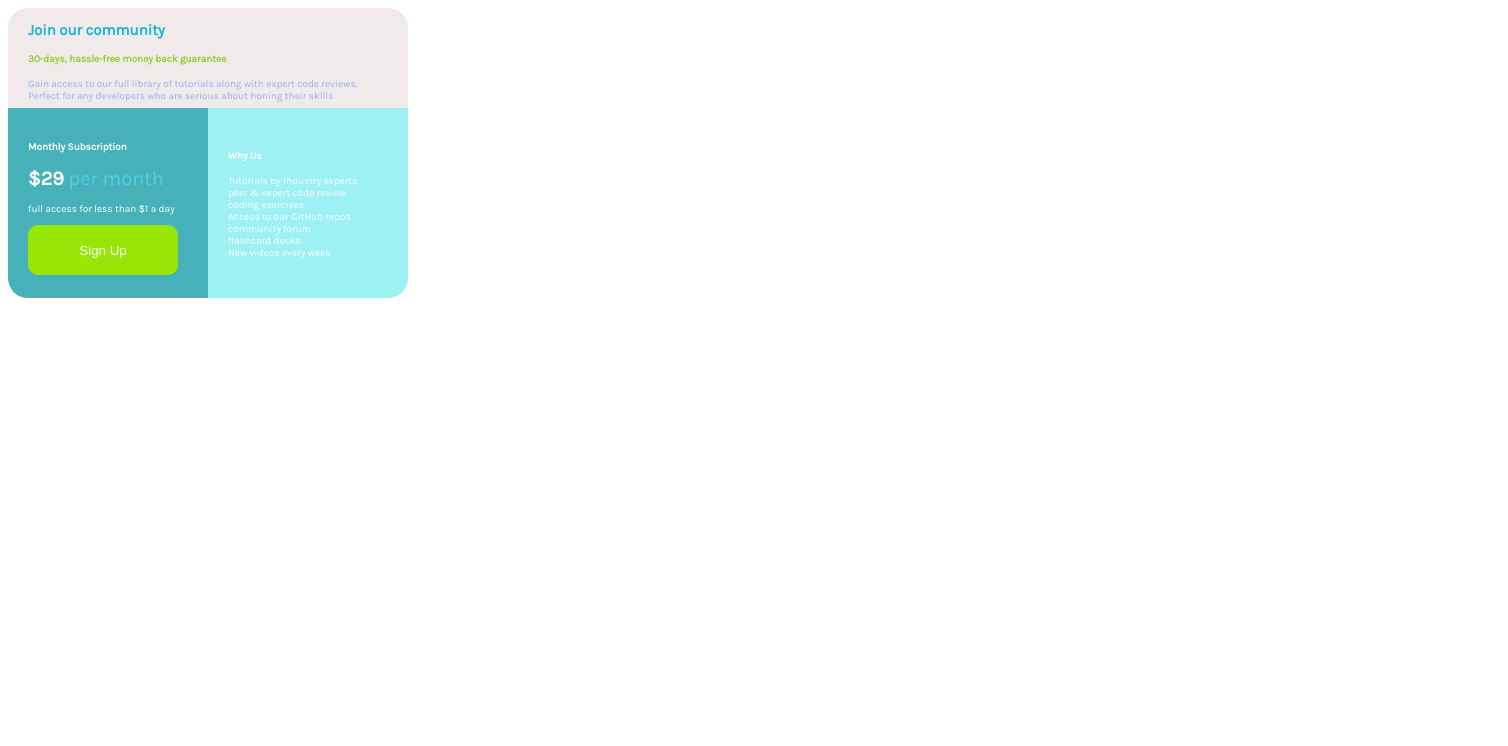
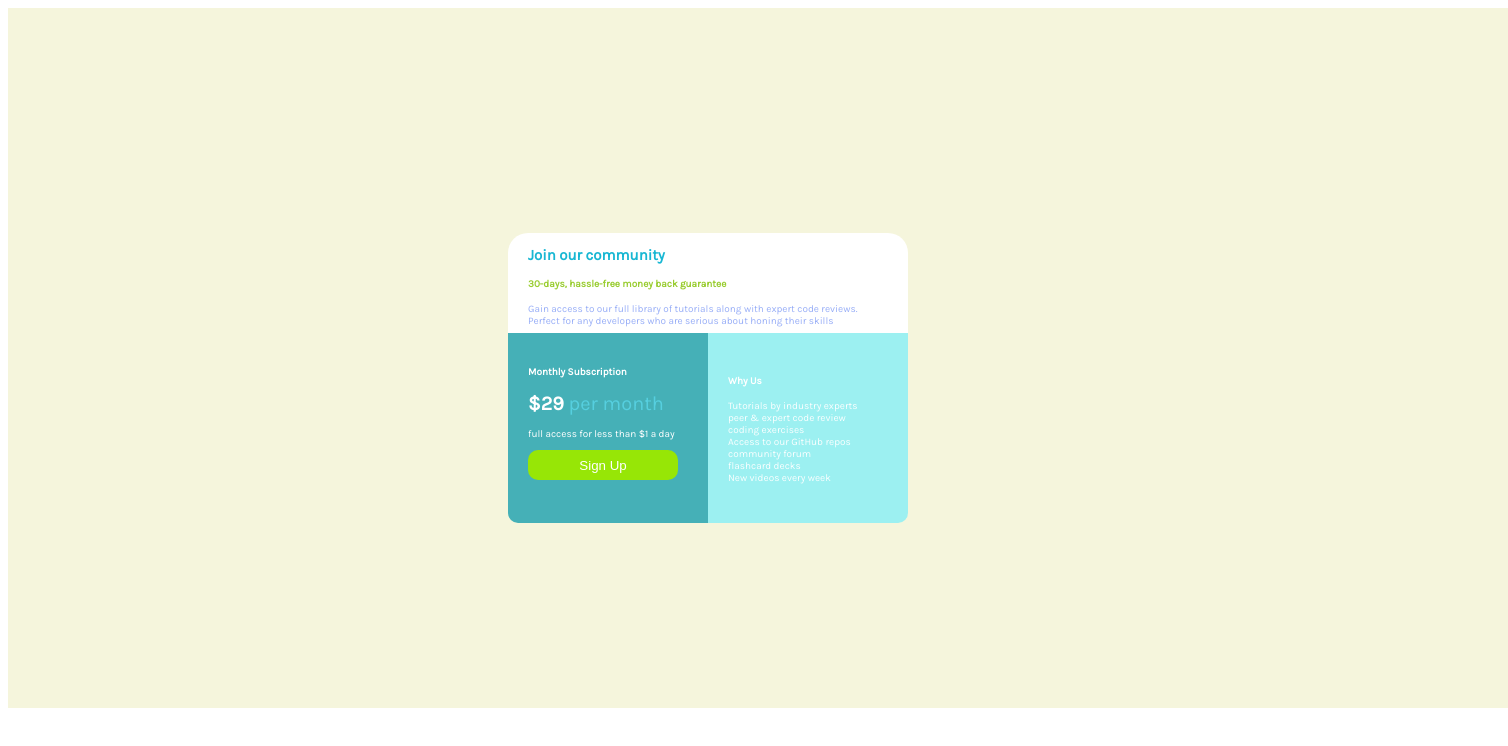
Before and after one commit to Ananyachimata/community, a plain HTML site: page index.html in a window 1280 px wide. Shown: the whole page, 1508 px wide, since content can reach past the window. Drawn offline with Linux system fonts and the light colour scheme.

Commit message:
centered div tags

```diff
--- a/index.css
+++ b/index.css
@@ -1,22 +1,22 @@
 .community
 {
+    background-color: beige;
     display:flex;
+    width: 500px;
+    height: 700px;
     flex-direction: column;
-    width: 410px;
-    height: 290px;
-    align-content: center;
-
-    text-align-last: center;
     font-size: 10px;
     font-family: 'Karla', sans-serif;
+    justify-content: center;
+   padding-right: 500px;
+    padding-left: 500px;
 
 }
   .block1
 {
-    background-color:rgba(240, 234, 234, 0.993);
+    background-color:white;
     width: 360px;
     height: 100px;
-    text-align-last: left;
     padding-right: 20px;
     padding-left: 20px;
     border-top-left-radius: 20px 20px;
@@ -30,10 +30,8 @@
     height: 150px;
     text-align-last: left;
     padding-right: 200px;
-    border-bottom-left-radius: 20px 20px;
-    border-bottom-right-radius: 50px 20px;
-
-2
+    border-bottom-left-radius: 10px 10px;
+    border-bottom-right-radius: 10px 10px;
 }
 #block3
 {
@@ -42,9 +40,7 @@
     padding: 20px;
     width: 360px;
     height: 150px;
-    border-bottom-left-radius: 20px 20px;
-
-
+    border-bottom-left-radius: 10px 10px;
 }
 #block4
 {
@@ -58,14 +54,14 @@
     padding-right: 20px;
     padding-left: 20px;
     padding-bottom: 20px;
-    border-bottom-right-radius: 20px 20px;
+    border-bottom-right-radius: 10px 10px;
 }
 #sign
 {
     background-color:rgb(151, 230, 6);
     text-align-last: center;
     width: 150px;
-    height: 50px;
+    height: 30px;
     color:white;
     border: 1px ;
     border-radius: 10px 10px;
```
